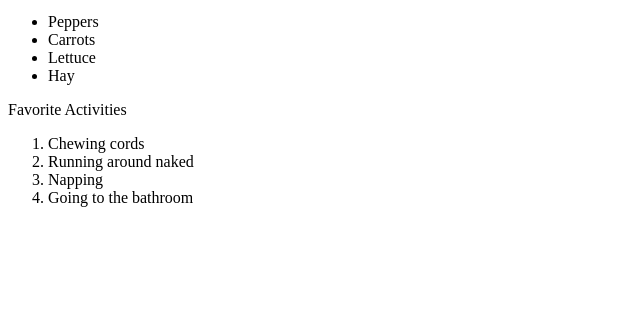
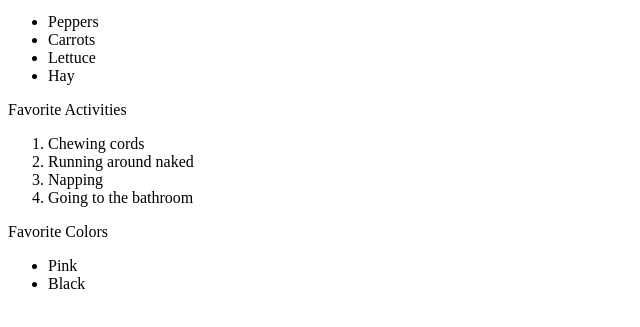
Before and after one commit to emmalgs/pet-website, a plain HTML site: page pet-website.html in a window 1280 px wide. Shown: the part 101-428 px from the top of the page, without its empty margins (0-640 px from the left). Drawn offline with Linux system fonts and the light colour scheme.

Commit message:
add favorite colors list

```diff
--- a/pet-website.html
+++ b/pet-website.html
@@ -19,5 +19,10 @@
     <li>Napping</li>
     <li>Going to the bathroom</li>
   </ol>
+  <p>Favorite Colors</p>
+  <ul>
+    <li>Pink</li>
+    <li>Black</li>
+  </ul>
 </body>
 </html>
```
